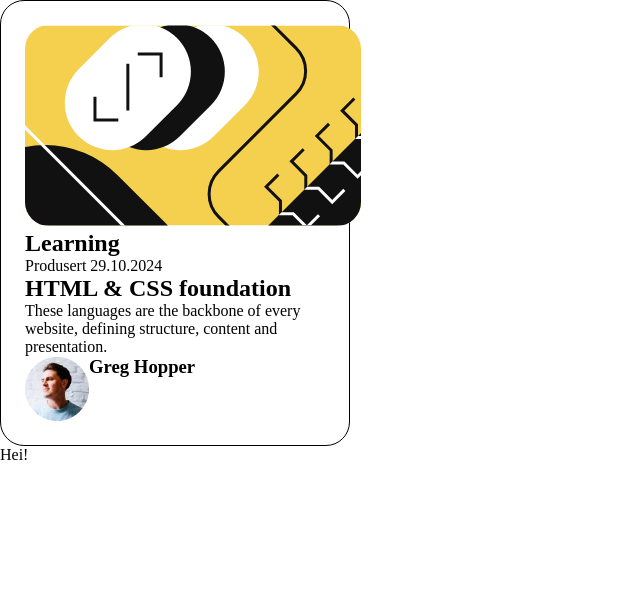
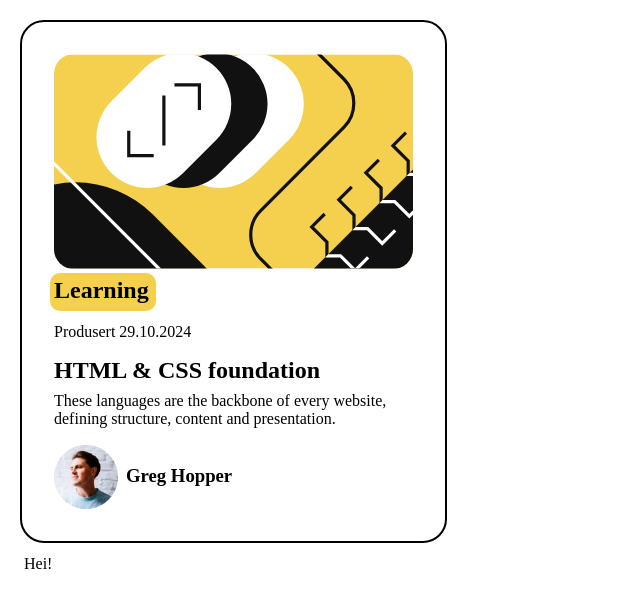
Before and after one commit to Jostein24sfj/UI-DESIGN-REACT, a React (Vite) app: page / in a window 1280 px wide. Shown: the top 608 px of the page, without its empty margins (0-640 px from the left). Built offline with nearby package versions, Linux system fonts and the light colour scheme.

Commit message:
built card

```diff
--- a/src/Components/BlogPreviewCard/blogPreviewCard.css
+++ b/src/Components/BlogPreviewCard/blogPreviewCard.css
@@ -1,22 +1,42 @@
 * {
   margin: 0;
-  padding: 0;
+  padding: 4px;
 }
 
 .card {
-  width: 300px;
+  width: 375px;
   padding: 24px;
   border-radius: 24px;
-  border: 1px solid black;
+  border: 2px solid black;
+}
+
+header {
+  object-fit: cover;
+  display: flex;
+  flex-direction: column;
+}
+
+h1 {
+  width: 98px;
+  height: 30px;
+  border-radius: 10px;
+  background-color: hsl(47, 88%, 63%);
+}
+
+header p {
+  padding-top: 12px;
 }
 
 .topImg {
-  width: fit-content;
-  justify-content: center;
-  align-items: center;
+  object-fit: cover;
   border-radius: 24px;
 }
 
 footer {
   display: flex;
 }
+
+h3 {
+  align-items: center;
+  display: flex;
+}
```
